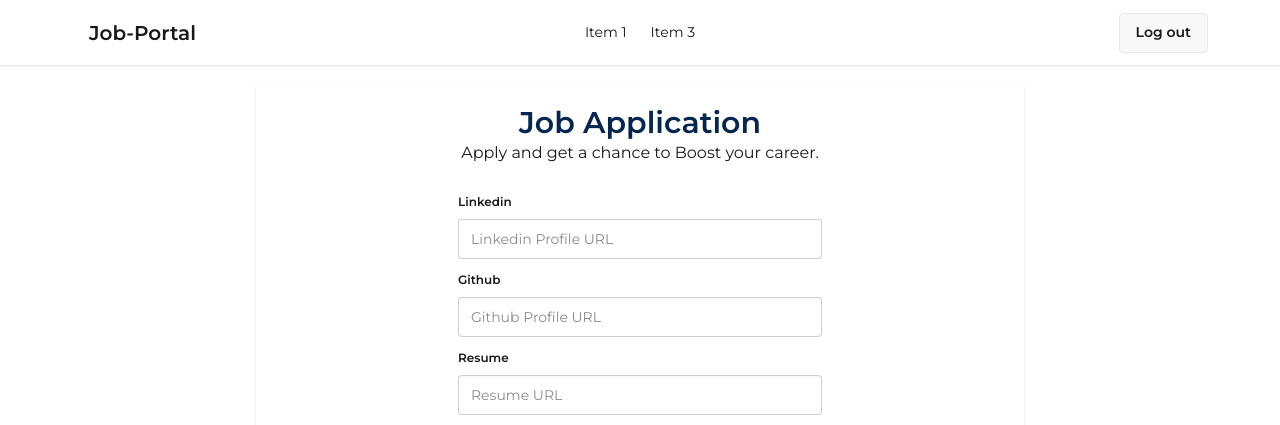
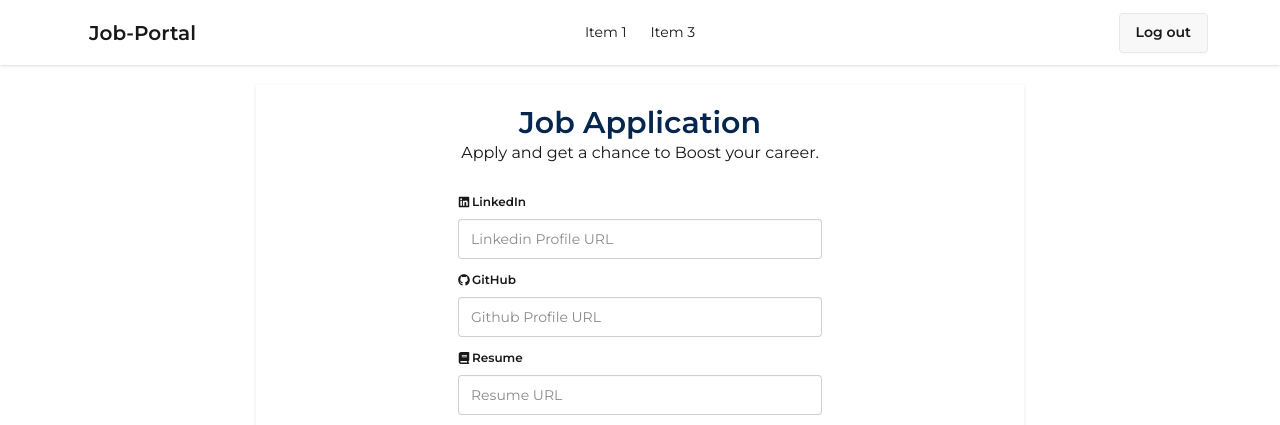
Before and after one commit to Suprio-Das/Job-Portal-Client, a React (Vite) app: page /jobApply/1 in a window 1280 px wide. Shown: the top 425 px of the page. Built offline with nearby package versions, Linux system fonts and the light colour scheme; no server answers; sample sign-in values are in the browser's storage.

Commit message:
React icons added to the inpupt field legend

```diff
--- a/src/Pages/JobApply/JobApply.jsx
+++ b/src/Pages/JobApply/JobApply.jsx
@@ -1,4 +1,5 @@
-import React from 'react';
+import { FaDochub, FaGithub, FaLinkedin } from "react-icons/fa";
+import { FaBook } from "react-icons/fa6";
 
 const JobApply = () => {
     return (
@@ -12,15 +13,15 @@ const JobApply = () => {
                 {/*------------------------------Application Form------------------------------*/}
                 <form className='flex flex-col items-center justify-center mt-5'>
                     <fieldset className="fieldset w-1/2">
-                        <legend className="fieldset-legend">Linkedin</legend>
+                        <legend className="fieldset-legend"><FaLinkedin className="-mr-1.5" />LinkedIn</legend>
                         <input type="url" className="input w-full" name='linkedin' placeholder="Linkedin Profile URL" />
                     </fieldset>
                     <fieldset className="fieldset w-1/2">
-                        <legend className="fieldset-legend">Github</legend>
+                        <legend className="fieldset-legend"><FaGithub className="-mr-1.5" />GitHub</legend>
                         <input type="url" className="input w-full" name='github' placeholder="Github Profile URL" />
                     </fieldset>
                     <fieldset className="fieldset w-1/2">
-                        <legend className="fieldset-legend">Resume</legend>
+                        <legend className="fieldset-legend"><FaBook className="-mr-1.5" />Resume</legend>
                         <input type="url" className="input w-full" name='resume' placeholder="Resume URL" />
                     </fieldset>
                 </form>
```
